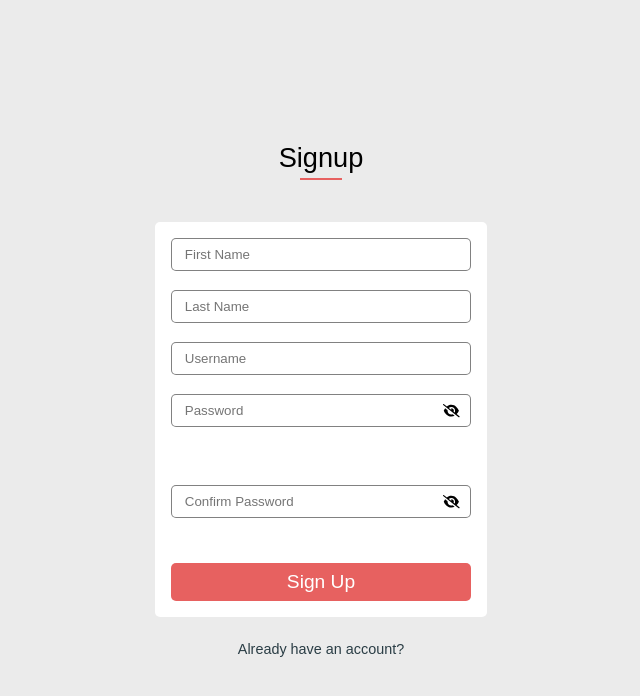
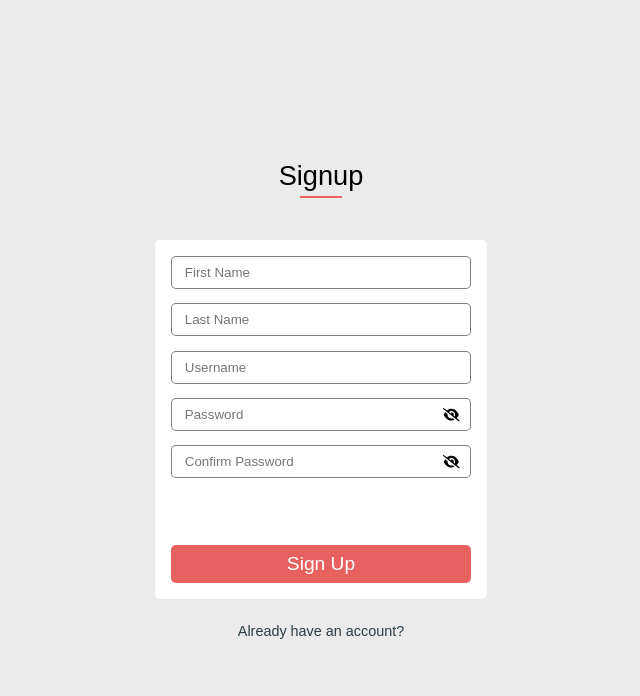
Before and after one commit to elena-cav/vue-upskilling, a Vue app: page /#/signup in a window 1280 px wide. Shown: the top 696 px of the page, without its empty margins (319-959 px from the left). Built offline with nearby package versions, Linux system fonts and the light colour scheme.

Commit message:
add validation errors

```diff
--- a/src/App.vue
+++ b/src/App.vue
@@ -93,7 +93,7 @@ form {
   display: flex;
   flex-direction: column;
   min-width: 300px;
-  row-gap: 1.2rem;
+  row-gap: 0.9rem;
   background-color: white;
   padding: 1rem;
   border-radius: 5px;
--- a/src/components/SignupForm.vue
+++ b/src/components/SignupForm.vue
@@ -16,18 +16,23 @@
       v-model="form.username"
       placeholder="Username"
     />
-    <div>
-      <PasswordInput placeholder="Password" v-model="form.password" />
+    <PasswordInput
+      ref="'password'"
+      :focus="resetErrors"
+      placeholder="Password"
+      v-model="form.password"
+    />
+    <PasswordInput
+      ref="password"
+      :focus="resetErrors"
+      placeholder="Confirm Password"
+      v-model="form.confirmedPassword"
+    />
+    <div class="pw-errors-wrapper">
       <p class="error password-validation">
-        Password should be at least 8 characters long, contain a number, an
+        Password must be eight or more characters, contain a number, an
         uppercase character, and a special character.
       </p>
-    </div>
-    <div>
-      <PasswordInput
-        placeholder="Confirm Password"
-        v-model="form.confirmedPassword"
-      />
       <p class="error matching-password">Passwords should match</p>
     </div>
     <button type="submit" class="btn">Sign Up</button>
@@ -151,4 +156,7 @@ export default {
   font-size: 0.7rem;
   opacity: v-bind(opacityMissingFields);
 }
+.pw-errors-wrapper {
+  margin: -10px 0;
+}
 </style>
--- a/src/components/reusable/PasswordInput.vue
+++ b/src/components/reusable/PasswordInput.vue
@@ -1,7 +1,7 @@
 <template>
   <div class="pw-wrapper">
     <input
-      @focus="resetError"
+      ref="name"
       :placeholder="placeholder"
       :type="passwordFieldType"
       :value="modelValue"
@@ -23,17 +23,18 @@
 import { ref } from "vue";
 
 export default {
-  props: ["modelValue", "placeholder", "type"],
-  inject: ["reset"],
+  props: ["modelValue", "placeholder", "type", "focus"],
   setup() {
     const passwordFieldType = ref("password");
     return { passwordFieldType };
   },
-
+  watch: {
+    focus: function () {
+      console.log("in here");
+      if (this.focus) this.$refs.name.focus();
+    },
+  },
   methods: {
-    resetError() {
-      return this.reset();
-    },
     toggleVisibility() {
       this.passwordFieldType =
         this.passwordFieldType === "password" ? "text" : "password";
--- a/src/views/SignUpView.vue
+++ b/src/views/SignUpView.vue
@@ -1,7 +1,7 @@
 <template>
   <div class="container">
     <h1>Signup</h1>
-    <SignupForm class="signupform" />
+    <SignupForm />
     <router-link class="router-link" to="/"
       >Already have an account?</router-link
     >
```
